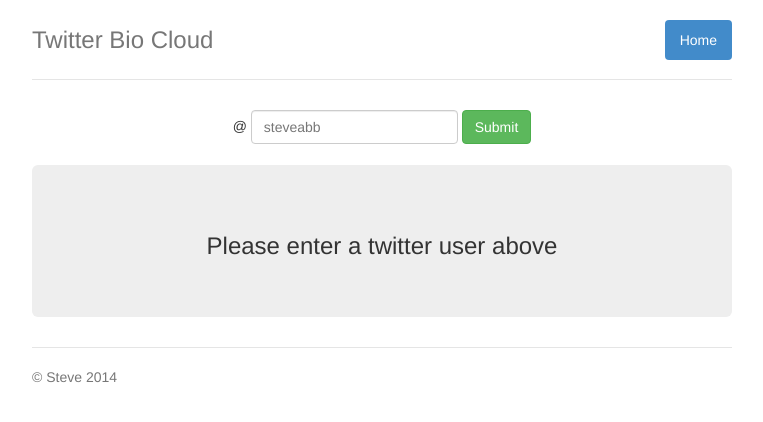
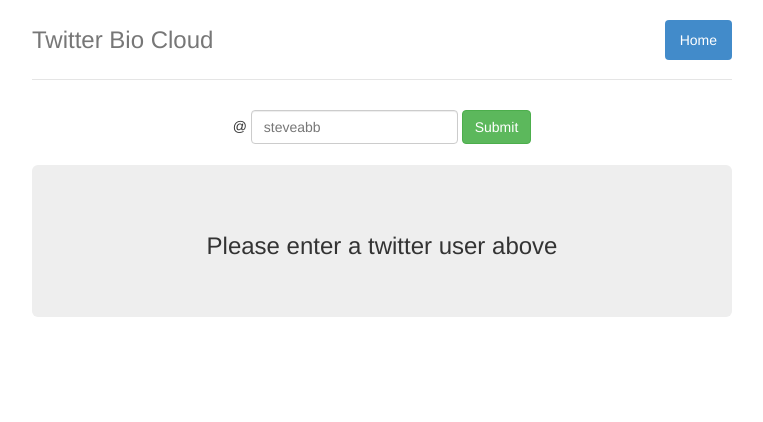
Before and after one commit to SteveAbb/Twitter-BioCloud, a website: page src/web/index.html in a window 1280 px wide. Shown: the whole page, without its empty margins (258-1021 px from the left). Drawn offline with Linux system fonts and the light colour scheme.

Commit message:
Update index.html to remove random (C)

```diff
--- a/src/web/index.html
+++ b/src/web/index.html
@@ -94,11 +94,6 @@
 				<h3>Please enter a twitter user above</h3>
 			</div>
 
-
-			<div class="footer">
-				<p>&copy; Steve 2014</p>
-			</div>
-
 		</div> <!-- /container -->
 		<!-- jQuery (necessary for Bootstrap's JavaScript plugins) -->
 		<script src="/scripts/jquery-1.11.1.min.js"></script>
```
